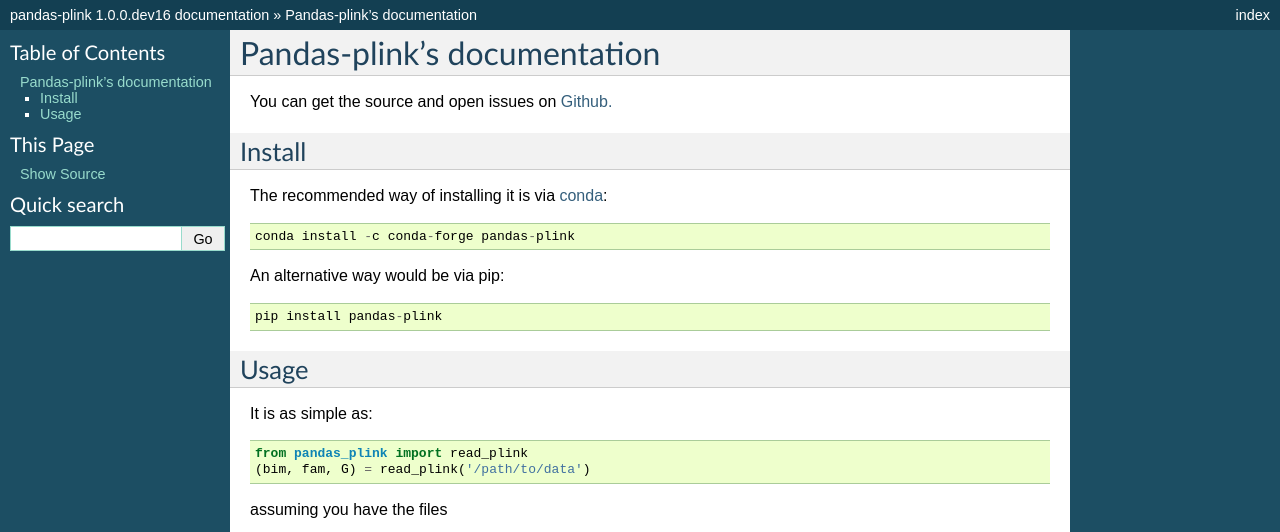
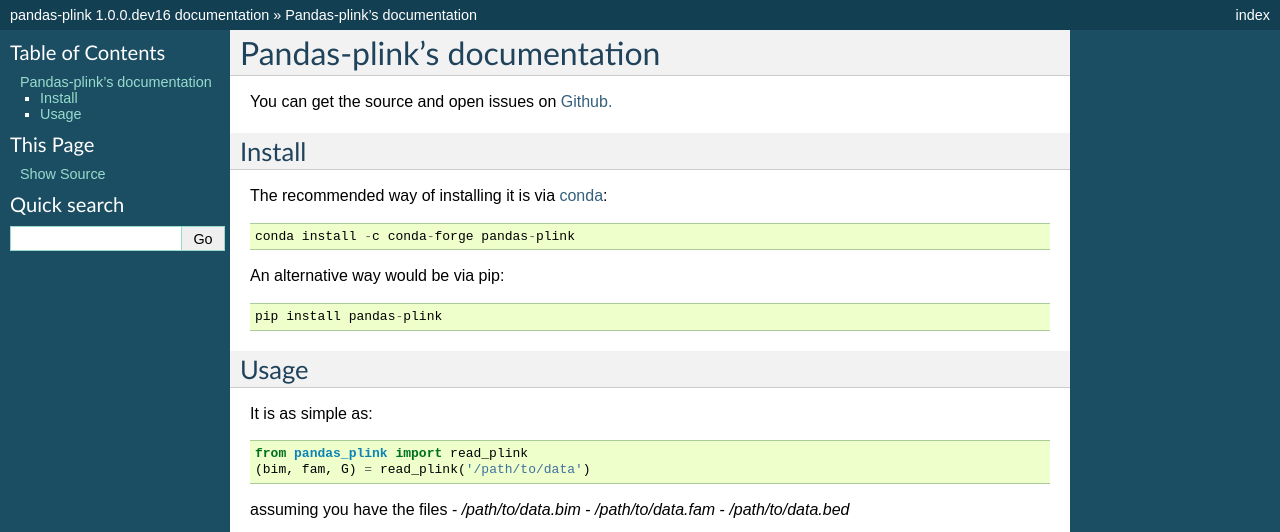
Before and after one commit to limix/pandas-plink, a Sphinx documentation site: the page built from doc/index.rst, in a window 1280 px wide, cut to the strip 0-532 px from the top of the page. Built offline with Sphinx 7.4.7, drawn with Linux system fonts in a browser that asks for light colours; pages that are not in the unit, such as notebooks, are missing from menus.

Commit message:
file list

```diff
--- a/doc/index.rst
+++ b/doc/index.rst
@@ -37,10 +37,9 @@
   (bim, fam, G) = read_plink('/path/to/data')
 
 assuming you have the files
-
-- /path/to/data.bim
-- /path/to/data.fam
-- /path/to/data.bed
+- `/path/to/data.bim`
+- `/path/to/data.fam`
+- `/path/to/data.bed`
 
 .. automodule:: pandas_plink
 
```
